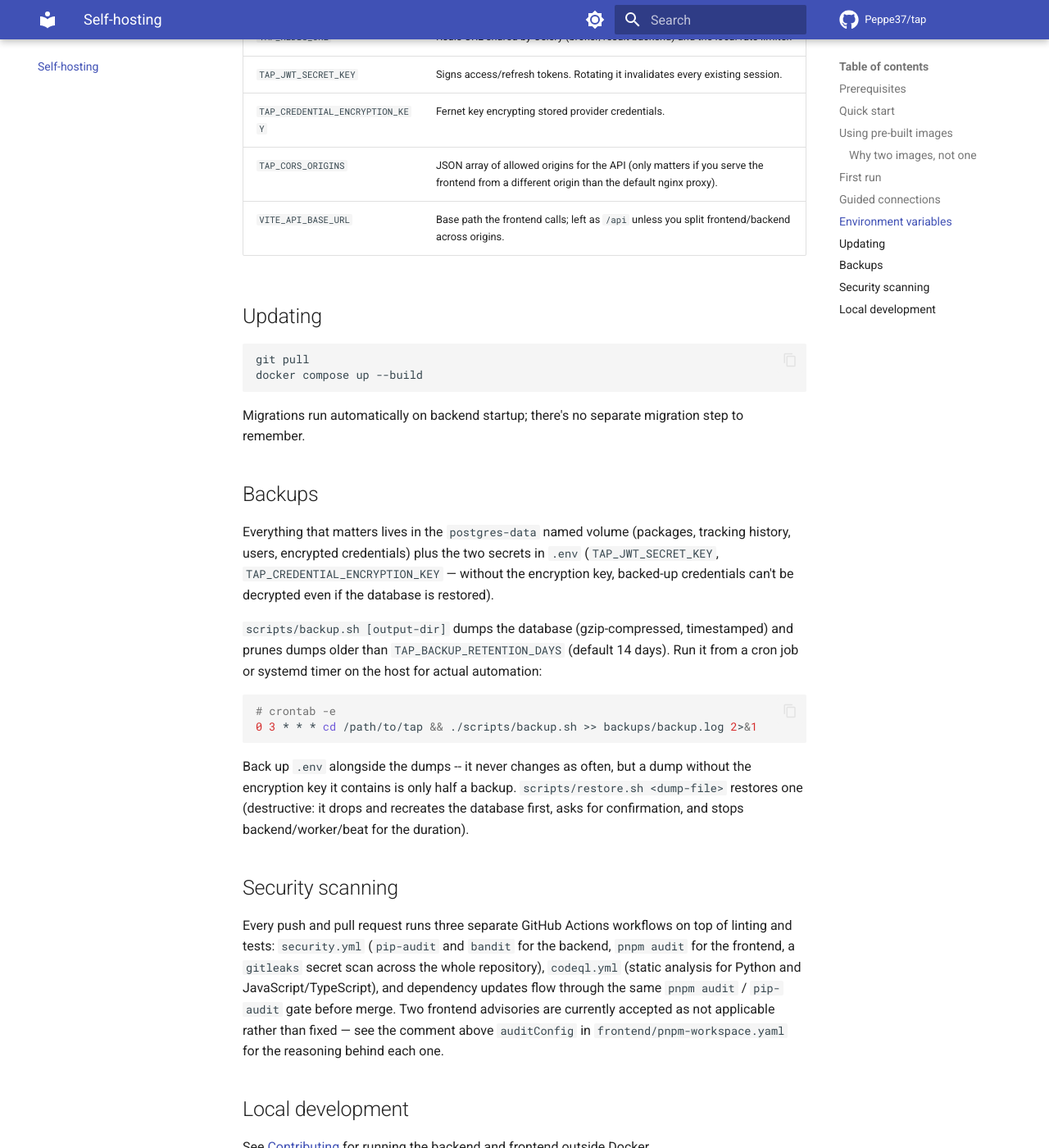
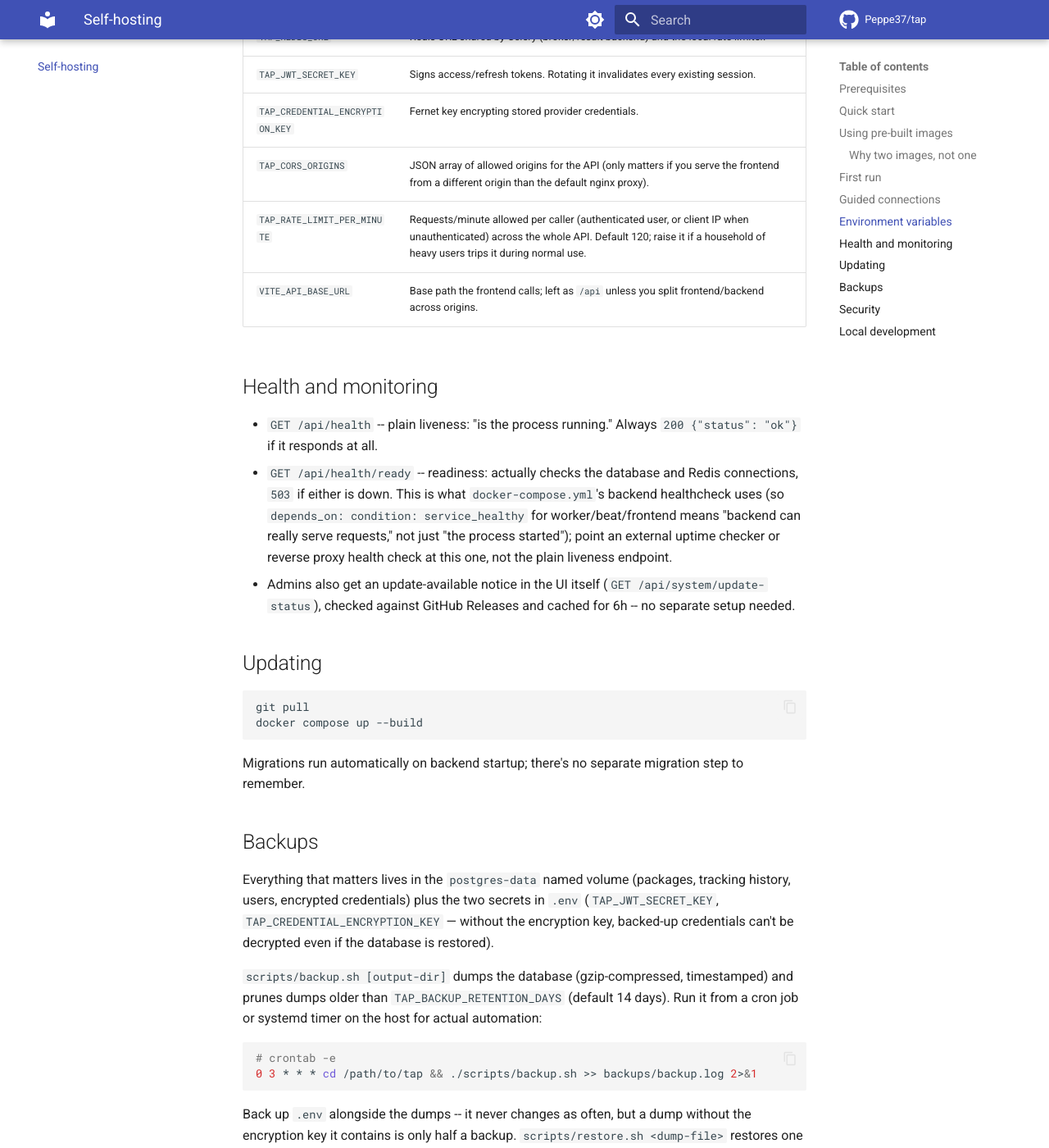
Before and after one commit to Peppe37/tap, an MkDocs documentation site: the page built from docs/self-hosting.md, in a window 1280 px wide and 1400 px high, scrolled down 2890 px. Shown: the whole window at 82% size. Built offline with MkDocs 1.6.1 and Material for MkDocs 9.7.7, drawn with Linux system fonts in a browser that asks for light colours; comment, search, counter and statistics services are not loaded; some of the changed text lies outside the part shown.

Commit message:
docs: document the readiness endpoint, rate limit env var, and community links
Cross-references everything added in this batch (Dependabot, SBOM/provenance, rate
limiting, the DB/Redis readiness check) from docs/self-hosting.md, and adds a Community
section to README.md linking Code of Conduct/Security/Contributing plus a sponsor nudge.

```diff
--- a/docs/self-hosting.md
+++ b/docs/self-hosting.md
@@ -114,7 +114,20 @@
 | `TAP_JWT_SECRET_KEY` | Signs access/refresh tokens. Rotating it invalidates every existing session. |
 | `TAP_CREDENTIAL_ENCRYPTION_KEY` | Fernet key encrypting stored provider credentials. |
 | `TAP_CORS_ORIGINS` | JSON array of allowed origins for the API (only matters if you serve the frontend from a different origin than the default nginx proxy). |
+| `TAP_RATE_LIMIT_PER_MINUTE` | Requests/minute allowed per caller (authenticated user, or client IP when unauthenticated) across the whole API. Default 120; raise it if a household of heavy users trips it during normal use. |
 | `VITE_API_BASE_URL` | Base path the frontend calls; left as `/api` unless you split frontend/backend across origins. |
+
+## Health and monitoring
+
+- `GET /api/health` -- plain liveness: "is the process running." Always `200 {"status": "ok"}`
+  if it responds at all.
+- `GET /api/health/ready` -- readiness: actually checks the database and Redis connections,
+  `503` if either is down. This is what `docker-compose.yml`'s backend healthcheck uses (so
+  `depends_on: condition: service_healthy` for worker/beat/frontend means "backend can really
+  serve requests," not just "the process started"); point an external uptime checker or reverse
+  proxy health check at this one, not the plain liveness endpoint.
+- Admins also get an update-available notice in the UI itself (`GET /api/system/update-status`),
+  checked against GitHub Releases and cached for 6h -- no separate setup needed.
 
 ## Updating
 
@@ -146,15 +159,20 @@
 (destructive: it drops and recreates the database first, asks for confirmation, and stops
 backend/worker/beat for the duration).
 
-## Security scanning
+## Security
 
-Every push and pull request runs three separate GitHub Actions workflows on top of linting and
-tests: `security.yml` (`pip-audit` and `bandit` for the backend, `pnpm audit` for the frontend,
-a `gitleaks` secret scan across the whole repository), `codeql.yml` (static analysis for Python
-and JavaScript/TypeScript), and dependency updates flow through the same `pnpm audit` /
-`pip-audit` gate before merge. Two frontend advisories are currently accepted as not applicable
-rather than fixed — see the comment above `auditConfig` in `frontend/pnpm-workspace.yaml` for the
-reasoning behind each one.
+Every push and pull request runs, on top of linting and tests: `security.yml` (`pip-audit` and
+`bandit` for the backend, `pnpm audit` for the frontend, a `gitleaks` secret scan across the whole
+repository) and `codeql.yml` (static analysis for Python and JavaScript/TypeScript). Two frontend
+advisories are currently accepted as not applicable rather than fixed — see the comment above
+`auditConfig` in `frontend/pnpm-workspace.yaml` for the reasoning behind each one.
+
+Dependabot opens weekly PRs for outdated pip/npm/Docker-base-image/GitHub Actions dependencies
+(grouped per ecosystem, so it's one PR to review, not ten), and every published Docker image
+carries SBOM and provenance attestations (visible in GHCR's package view) so you can audit what
+went into a given `ghcr.io/peppe37/tap-*` tag.
+
+Found an actual vulnerability? See [SECURITY.md](security.md) rather than opening a public issue.
 
 ## Local development
 
```
Also changed, not shown: README.md (+8 -1 lines).
